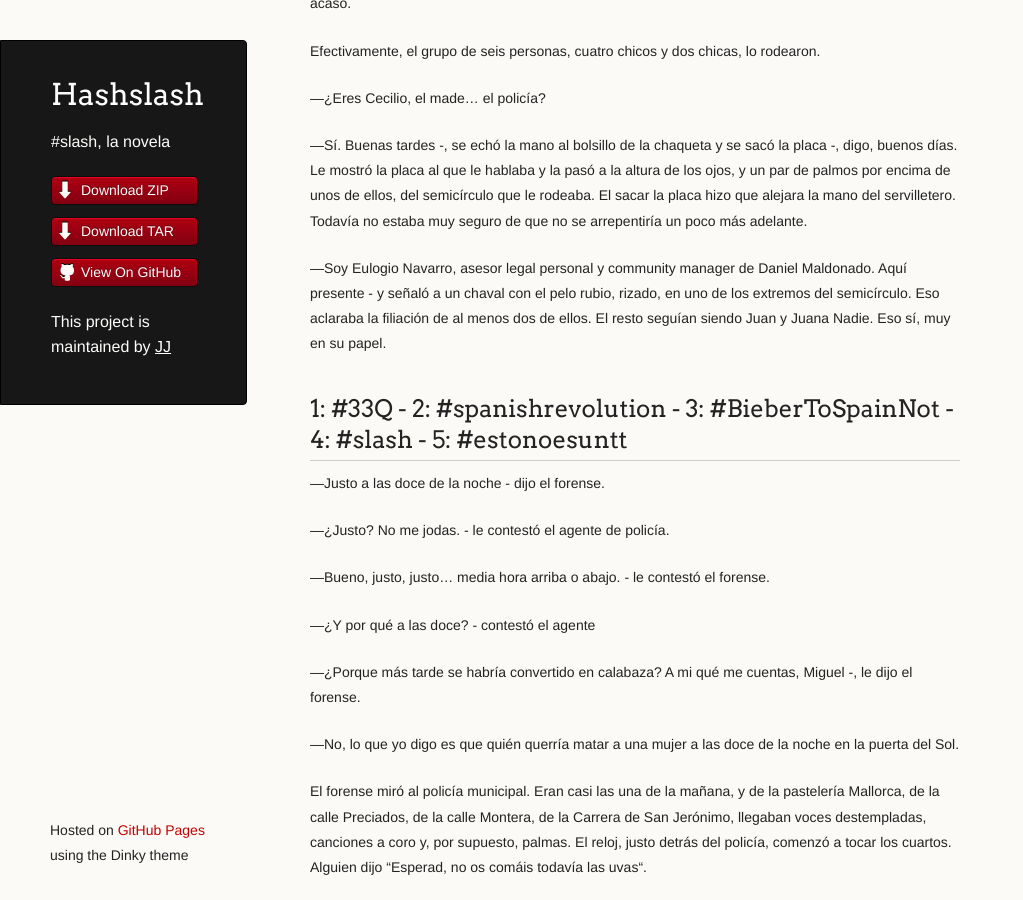
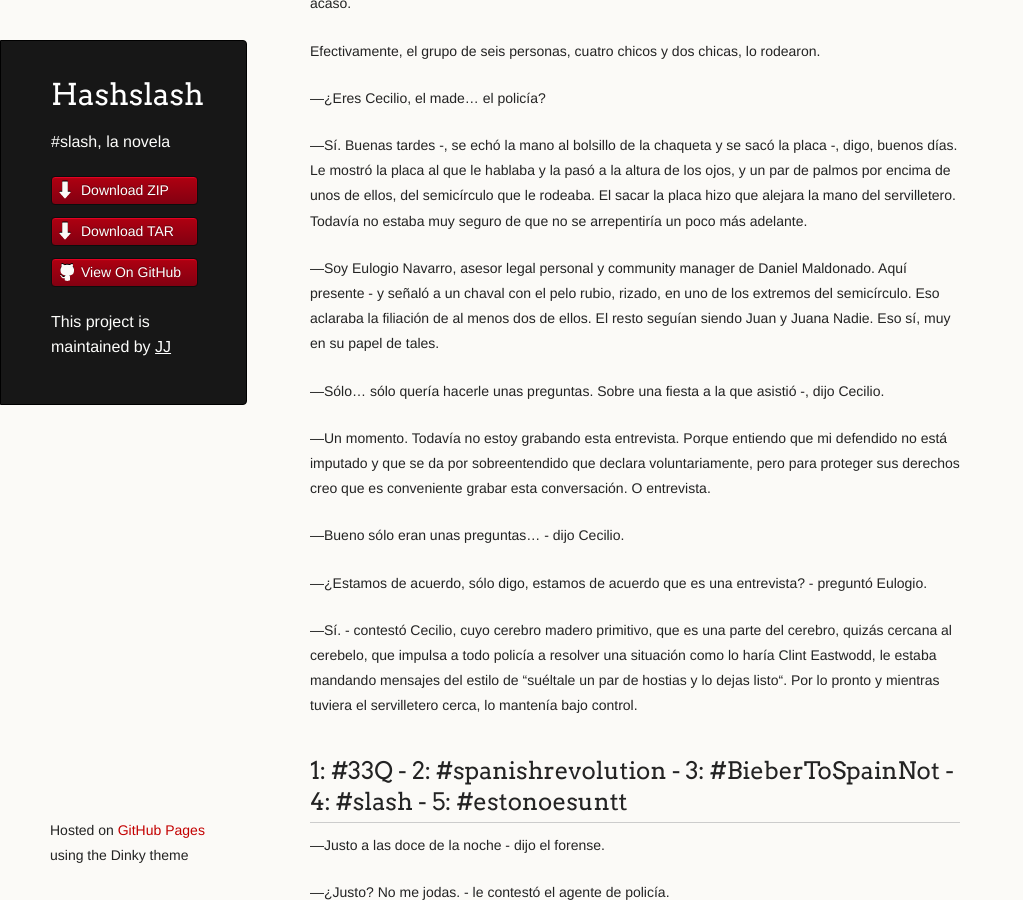
Before and after one commit to JJ/HashSlash, a Jekyll site: the page built from texto/HashSlash.md, in a window 1280 px wide and 900 px high, scrolled down 65320 px. Shown: the whole window, without its empty margins (0-1023 px from the left). Built offline with Jekyll 4.4.1, drawn with Linux system fonts in a browser that asks for light colours.

Commit message:
Sync texto/HashSlash.md from master to gh-pages

```diff
--- a/texto/HashSlash.md
+++ b/texto/HashSlash.md
@@ -3334,7 +3334,27 @@ seguro de que no se arrepentiría un poco más adelante.
 Daniel Maldonado. Aquí presente - y señaló a un chaval con el pelo
 rubio, rizado, en uno de los extremos del semicírculo. Eso aclaraba la
 filiación de al menos dos de ellos. El resto seguían siendo Juan y
-Juana Nadie. Eso sí, muy en su papel.
+Juana Nadie. Eso sí, muy en su papel de tales.
+
+—Sólo... sólo quería hacerle unas preguntas. Sobre una fiesta a la que
+asistió -, dijo Cecilio.
+
+—Un momento. Todavía no estoy grabando esta entrevista. Porque
+entiendo que mi defendido no está imputado y que se da por
+sobreentendido que declara voluntariamente, pero para proteger sus
+derechos creo que es conveniente grabar esta conversación. O
+entrevista.
+
+—Bueno sólo eran unas preguntas... - dijo Cecilio.
+
+—¿Estamos de acuerdo, sólo digo, estamos de acuerdo  que es una entrevista? - preguntó Eulogio.
+
+—Sí. - contestó Cecilio, cuyo cerebro madero primitivo, que es
+una parte del cerebro, quizás cercana al cerebelo, que impulsa a todo
+policía a resolver una situación como lo haría Clint Eastwodd, le
+estaba mandando mensajes del estilo de “suéltale un par de hostias y
+lo dejas listo“. Por lo pronto y mientras tuviera el servilletero
+cerca, lo mantenía bajo control.
 
 
 
```
